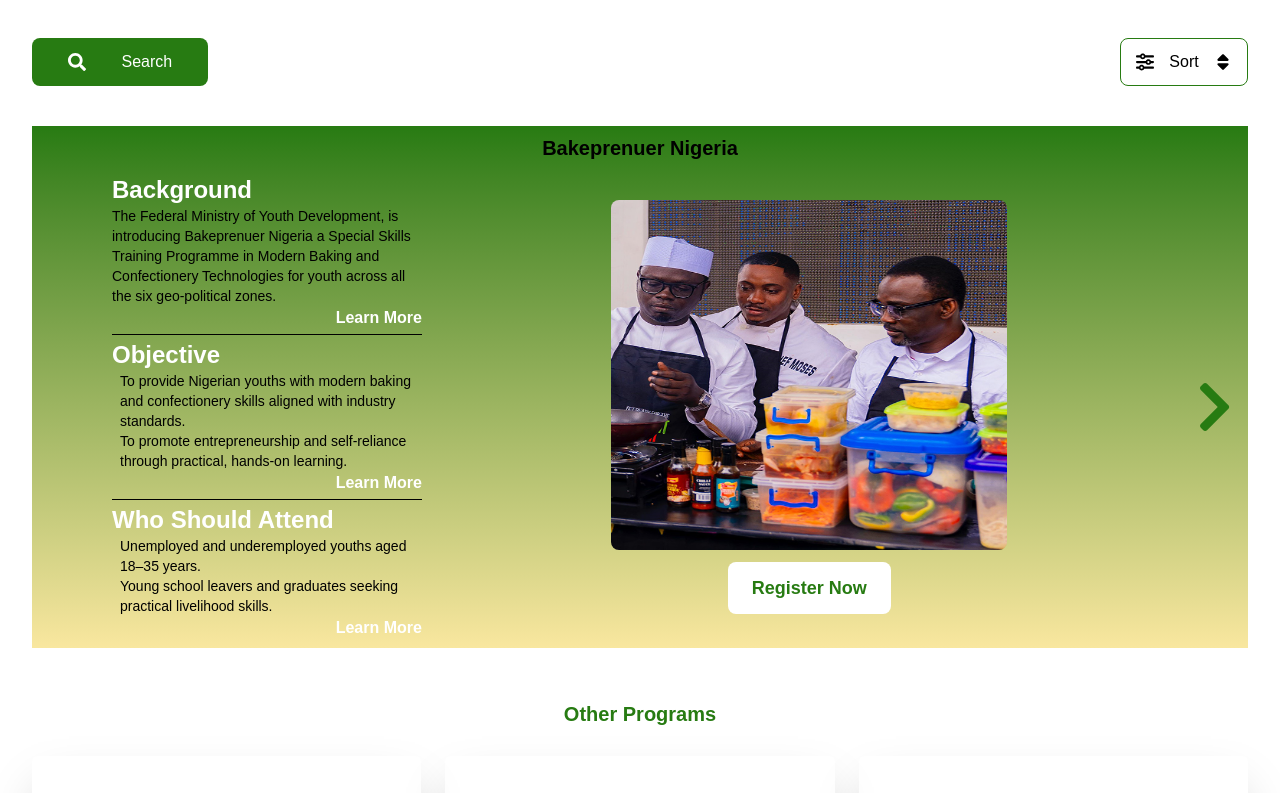
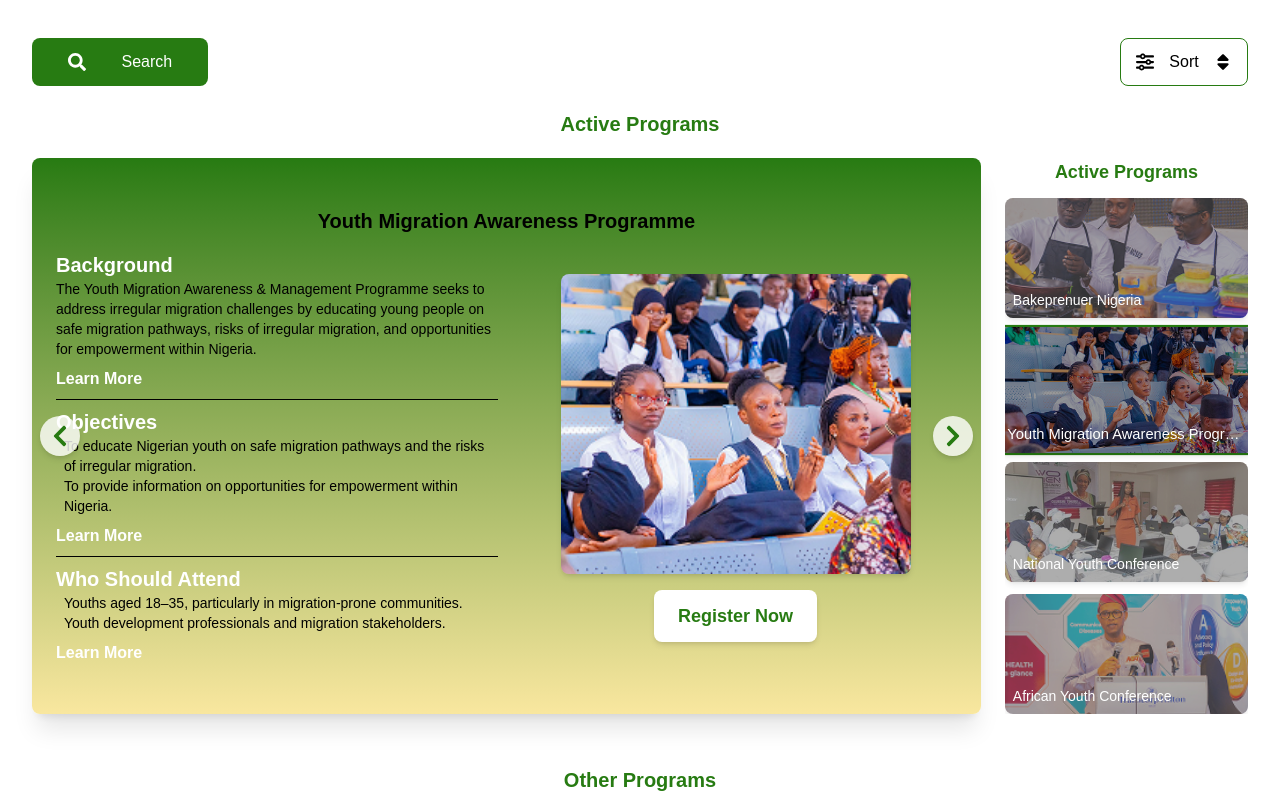
Before and after one commit to Blaziod/urep-frontend, a Next.js app: page / in a window 1280 px wide. Shown: the part 693-1486 px from the top of the page. Built offline with nearby package versions, Linux system fonts and the light colour scheme.

Commit message:
feat: active programs

```diff
--- a/src/app/page.tsx
+++ b/src/app/page.tsx
@@ -1,13 +1,113 @@
 'use client';
 
-import React from "react";
+import React, {useEffect, useState} from "react";
 import Image from "next/image";
 import Link from "next/link";
-import {FaChevronRight, FaSearch} from "react-icons/fa";
+import {FaChevronLeft, FaChevronRight, FaSearch} from "react-icons/fa";
 import {FaSliders, FaSort} from "react-icons/fa6";
 import FooterBar from "@/components/FooterBar";
 
 export default function Home() {
+  // Program data for the carousel
+  const programsData = [
+    {
+      id: 'bakeprenuer',
+      title: 'Bakeprenuer Nigeria',
+      background: 'The Federal Ministry of Youth Development, is introducing Bakeprenuer Nigeria a Special Skills Training Programme in Modern Baking and Confectionery Technologies for youth across all the six geo-political zones.',
+      objectives: [
+        'To provide Nigerian youths with modern baking and confectionery skills aligned with industry standards.',
+        'To promote entrepreneurship and self-reliance through practical, hands-on learning.'
+      ],
+      targetAudience: [
+        'Unemployed and underemployed youths aged 18–35 years.',
+        'Young school leavers and graduates seeking practical livelihood skills.'
+      ],
+      mainImage: '/images/cooking_chefs.png',
+      thumbnailImage: '/images/chef_small.png',
+      registerLink: '/register?program=bakeprenuer'
+    },
+    {
+      id: 'youth_migration',
+      title: 'Youth Migration Awareness Programme',
+      background: 'The Youth Migration Awareness & Management Programme seeks to address irregular migration challenges by educating young people on safe migration pathways, risks of irregular migration, and opportunities for empowerment within Nigeria.',
+      objectives: [
+        'To educate Nigerian youth on safe migration pathways and the risks of irregular migration.',
+        'To provide information on opportunities for empowerment within Nigeria.'
+      ],
+      targetAudience: [
+        'Youths aged 18–35, particularly in migration-prone communities.',
+        'Youth development professionals and migration stakeholders.'
+      ],
+      mainImage: '/images/students.png',
+      thumbnailImage: '/images/students.png',
+      registerLink: '/register?program=youth_migration'
+    },
+    {
+      id: 'national_youth',
+      title: 'National Youth Conference',
+      background: 'The National Youth Conference brings together young leaders from across Nigeria to discuss pressing issues affecting youth and develop actionable solutions.',
+      objectives: [
+        'To provide a platform for youth to voice their concerns and ideas.',
+        'To develop actionable solutions to challenges facing Nigerian youth.'
+      ],
+      targetAudience: [
+        'Youth leaders and advocates aged 18-35.',
+        'Students and young professionals interested in youth development.'
+      ],
+      mainImage: '/images/corpers.png',
+      thumbnailImage: '/images/corpers.png',
+      registerLink: '/register?program=national_youth'
+    },
+    {
+      id: 'african_youth',
+      title: 'African Youth Conference',
+      background: 'The African Youth Conference is a continental platform that brings together young Africans to discuss and address challenges facing the continent.',
+      objectives: [
+        'To foster collaboration among young Africans.',
+        'To develop innovative solutions to African challenges.'
+      ],
+      targetAudience: [
+        'Young Africans aged 18-35 from across the continent.',
+        'Youth-led organizations and initiatives.'
+      ],
+      mainImage: '/images/speaker.png',
+      thumbnailImage: '/images/speaker.png',
+      registerLink: '/register?program=african_youth'
+    }
+  ];
+
+  // State for the current program index
+  const [currentProgramIndex, setCurrentProgramIndex] = useState(0);
+  const currentProgram = programsData[currentProgramIndex];
+
+  // Function to navigate to the next program
+  const nextProgram = () => {
+    setCurrentProgramIndex((prevIndex) =>
+      prevIndex === programsData.length - 1 ? 0 : prevIndex + 1
+    );
+  };
+
+  // Function to navigate to the previous program
+  const prevProgram = () => {
+    setCurrentProgramIndex((prevIndex) =>
+      prevIndex === 0 ? programsData.length - 1 : prevIndex - 1
+    );
+  };
+
+  // Function to navigate to a specific program
+  const goToProgram = (index: React.SetStateAction<number>) => {
+    setCurrentProgramIndex(index);
+  };
+
+  // Auto-slide effect
+  useEffect(() => {
+    const interval = setInterval(() => {
+      nextProgram();
+    }, 5000); // Change slide every 5 seconds
+
+    return () => clearInterval(interval); // Clean up on unmount
+  }, []);
+
   return (
       <div className={'w-screen'}>
         <div className={''}>
@@ -24,10 +124,6 @@
                 <Link className={'text-white text-sm sm:text-base md:text-lg'} href= '/'>Youth Policy</Link>
                 <Link className={'text-white text-sm sm:text-base md:text-lg'} href= '/'>Privacy Policy</Link>
               </div>
-            </div>
-            <div className="flex gap-2">
-              <Link href="/login" className={'bg-white text-black hover:bg-green-700 focus:ring-4 focus:outline-none focus:ring-blue-300 font-medium rounded-lg text-sm sm:text-md px-3 sm:px-4 py-2 sm:py-2.5 text-center'}>Login</Link>
-              <Link href={'/register'} className={'bg-[#277B12] text-white hover:bg-green-600 focus:ring-4 focus:outline-none focus:ring-blue-300 font-medium rounded-lg text-sm sm:text-md px-3 sm:px-4 py-2 sm:py-2.5 text-center border-white border-2'}>Register</Link>
             </div>
           </div>
 
@@ -48,10 +144,10 @@
           {/* Programs Sections */}
           <div className={'w-full bg-[#277B12]  overflow-hidden'}>
             <div className={'flex flex-col sm:flex-row flex-wrap items-center justify-center gap-4'}>
-              <Image src={'/images/chef_small.png'} alt={'Chefs'} width={510} height={300} className={'w-full sm:w-[calc(50%-8px)] lg:w-[calc(25%-12px)] h-[200px] sm:h-[250px] md:h-[300px] object-cover'}/>
-              <Image src={'/images/corpers.png'} alt={'Chefs'} width={510} height={300} className={'w-full sm:w-[calc(50%-8px)] lg:w-[calc(25%-12px)] h-[200px] sm:h-[250px] md:h-[300px] object-cover'} />
-              <Image src={'/images/students.png'} alt={'Chefs'} width={510} height={300} className={'w-full sm:w-[calc(50%-8px)] lg:w-[calc(25%-12px)] h-[200px] sm:h-[250px] md:h-[300px] object-cover'} />
-              <Image src={'/images/speaker.png'} alt={'Chefs'} width={510} height={300} className={'w-full sm:w-[calc(50%-8px)] lg:w-[calc(25%-12px)] h-[200px] sm:h-[250px] md:h-[300px] object-cover'} />
+              <Image src={'/images/chef_small.png'} alt={'bakeprenuer'} width={510} height={300} className={'w-full sm:w-[calc(50%-8px)] lg:w-[calc(25%-12px)] h-[200px] sm:h-[250px] md:h-[300px] object-cover'}/>
+              <Image src={'/images/corpers.png'} alt={'national_youth'} width={510} height={300} className={'w-full sm:w-[calc(50%-8px)] lg:w-[calc(25%-12px)] h-[200px] sm:h-[250px] md:h-[300px] object-cover'} />
+              <Image src={'/images/students.png'} alt={'youth_migration'} width={510} height={300} className={'w-full sm:w-[calc(50%-8px)] lg:w-[calc(25%-12px)] h-[200px] sm:h-[250px] md:h-[300px] object-cover'} />
+              <Image src={'/images/speaker.png'} alt={'african_youth'} width={510} height={300} className={'w-full sm:w-[calc(50%-8px)] lg:w-[calc(25%-12px)] h-[200px] sm:h-[250px] md:h-[300px] object-cover'} />
             </div>
           </div>
 
@@ -69,42 +165,112 @@
           </div>
 
 
-          {/*Program specific sections*/}
-          {/* Bakeprenuer Nigeria */}
-          {/* TODO: Make section like a carousel, with a button to scroll to next/prev program. Each program should have a title, description, image, and a link to the program page */}
-          <div className={'flex flex-col justify-center bg-gradient-to-b from-[#277B12] to-[#F9E79F] my-6 md:mt-10 py-2 px-4 h-[3%] w-[95%] mx-auto'}>
-            <h2 className={'font-semibold text-xl text-center text-black mb-2 md:mb-3'}>Bakeprenuer Nigeria</h2>
-            <div className={'flex flex-col lg:flex-row items-center gap-3 lg:gap-x-5 xl:gap-x-10'}>
-              <div className={'flex-col justify-start w-full lg:w-1/2 pl-16'}>
-                <h1 className={'text-white text-lg md:text-xl lg:text-2xl font-semibold '}>Background</h1>
-                <p className={'text-black font-normal text-xs md:text-sm text-wrap leading-4 md:leading-5'}>The Federal Ministry of Youth Development,
-                  is introducing Bakeprenuer Nigeria a Special Skills Training Programme in
-                  Modern Baking and Confectionery Technologies for youth across all the six
-                  geo-political zones.
-                </p>
-                <h3 className={'justify-self-end text-sm md:text-base text-white font-semibold'}>Learn More</h3>
-                <hr className="my-1"/>
-                <h1 className={'text-white text-lg md:text-xl lg:text-2xl font-semibold'}>Objective</h1>
-                <ul className="pl-2">
-                  <li className={'text-black font-normal text-xs md:text-sm text-wrap leading-4 md:leading-5'}>To provide Nigerian youths with modern baking and confectionery skills aligned with industry standards.</li>
-                  <li className={'text-black font-normal text-xs md:text-sm text-wrap leading-4 md:leading-5'}>To promote entrepreneurship and self-reliance through practical, hands-on learning.</li>
-                </ul>
-                <h3 className={'justify-self-end text-sm md:text-base text-white font-semibold'}>Learn More</h3>
-                <hr className="my-1"/>
-                <h1 className={'text-white text-lg md:text-xl lg:text-2xl font-semibold'}>Who Should Attend</h1>
-                <ul className="pl-2">
-                  <li className={'text-black font-normal text-xs md:text-sm text-wrap leading-4 md:leading-5'}>Unemployed and underemployed youths aged 18–35 years.</li>
-                  <li className={'text-black font-normal text-xs md:text-sm text-wrap leading-4 md:leading-5'}>Young school leavers and graduates seeking practical livelihood skills.</li>
-                </ul>
-                <h3 className={'justify-self-end text-sm md:text-base text-white font-semibold'}>Learn More</h3>
+          {/*Active programs sections*/}
+          <div className={'flex flex-col my-6 md:mt-6 w-[95%] mx-auto'}>
+            <h2 className={'font-semibold text-xl text-center text-[#277B12] mb-4 md:mb-5'}>Active Programs</h2>
+
+            <div className={'flex flex-col lg:flex-row gap-6'}>
+              {/* Program Card Carousel */}
+              <div className={'flex-1 relative'}>
+                <div className={'flex flex-col justify-center bg-gradient-to-b from-[#277B12] to-[#F9E79F] rounded-lg shadow-xl p-6 h-full'}>
+                  <h2 className={'font-semibold text-xl text-center text-black mb-3 md:mb-4'}>{currentProgram.title}</h2>
+                  <div className={'flex flex-col lg:flex-row items-center gap-4'}>
+                    <div className={'flex-col justify-start w-full lg:w-1/2'}>
+                      <h1 className={'text-white text-lg md:text-xl font-semibold'}>Background</h1>
+                      <p className={'text-black font-normal text-xs md:text-sm text-wrap leading-5 mb-2'}>
+                        {currentProgram.background}
+                      </p>
+                      <h3 className={'text-sm md:text-base text-white font-semibold'}>Learn More</h3>
+
+                      <hr className="my-2"/>
+
+                      <h1 className={'text-white text-lg md:text-xl font-semibold'}>Objectives</h1>
+                      <ul className="pl-2 mb-2">
+                        {currentProgram.objectives.map((objective, index) => (
+                          <li key={index} className={'text-black font-normal text-xs md:text-sm text-wrap leading-5'}>
+                            {objective}
+                          </li>
+                        ))}
+                      </ul>
+                      <h3 className={'text-sm md:text-base text-white font-semibold'}>Learn More</h3>
+
+                      <hr className="my-2"/>
+
+                      <h1 className={'text-white text-lg md:text-xl font-semibold'}>Who Should Attend</h1>
+                      <ul className="pl-2 mb-2">
+                        {currentProgram.targetAudience.map((audience, index) => (
+                          <li key={index} className={'text-black font-normal text-xs md:text-sm text-wrap leading-5'}>
+                            {audience}
+                          </li>
+                        ))}
+                      </ul>
+                      <h3 className={'text-sm md:text-base text-white font-semibold'}>Learn More</h3>
+                    </div>
+
+                    <div className={'flex flex-col justify-center items-center w-full lg:w-1/2'}>
+                      <div className={'w-full max-w-[350px] object-cover'}>
+                        <Image
+                          src={currentProgram.mainImage}
+                          alt={currentProgram.title}
+                          width={450}
+                          height={350}
+                          className={'rounded-lg w-full h-[300px] object-cover shadow-md'}
+                        />
+                      </div>
+                      <Link
+                        href={currentProgram.registerLink}
+                        className={'text-center text-base md:text-lg text-[#277B12] font-semibold mt-4 rounded-lg bg-white px-6 py-3 hover:bg-gray-100 transition-colors shadow-md'}
+                      >
+                        Register Now
+                      </Link>
+                    </div>
+                  </div>
+                </div>
+
+                {/* Navigation buttons */}
+                <button
+                  onClick={prevProgram}
+                  className={'absolute left-2 top-1/2 transform -translate-y-1/2 bg-white/80 rounded-full p-2 shadow-md hover:bg-white transition-colors'}
+                >
+                  <FaChevronLeft size={24} color={'#277B12'} />
+                </button>
+
+                <button
+                  onClick={nextProgram}
+                  className={'absolute right-2 top-1/2 transform -translate-y-1/2 bg-white/80 rounded-full p-2 shadow-md hover:bg-white transition-colors'}
+                >
+                  <FaChevronRight size={24} color={'#277B12'} />
+                </button>
               </div>
-              <div className={'flex flex-col justify-center items-center w-full'}>
-                <div className={'w-[57%] object-cover'}>
-                  <Image src={'/images/cooking_chefs.png'} alt={'Bakeprenuer'} width={450} height={80} className={'rounded-lg w-full h-[350px]'}/>
+
+              {/* Thumbnail Navigation */}
+              <div className={'w-full lg:w-[20%] flex flex-col'}>
+                <h3 className={'text-center text-lg font-semibold text-[#277B12] mb-3'}>Active Programs</h3>
+                <div className={'flex flex-row lg:flex-col gap-3 overflow-x-auto lg:overflow-y-auto'}>
+                  {programsData.map((program, index) => (
+                    <div
+                      key={program.id}
+                      onClick={() => goToProgram(index)}
+                      className={`cursor-pointer transition-all duration-300 ${currentProgramIndex === index ? 'scale-105 ring-2 ring-[#277B12]' : 'opacity-80 hover:opacity-100'}`}
+                    >
+                      <div className={'relative'}>
+                        <Image
+                          src={program.thumbnailImage}
+                          alt={program.title}
+                          width={200}
+                          height={120}
+                          className={'rounded-lg w-full h-[120px] object-cover shadow-md'}
+                        />
+                        <div className={'absolute inset-0 bg-black/40 rounded-lg flex items-end'}>
+                          <p className={'text-white text-sm font-medium p-2 truncate w-full'}>
+                            {program.title}
+                          </p>
+                        </div>
+                      </div>
+                    </div>
+                  ))}
                 </div>
-                <h3 className={'text-center text-base md:text-lg text-[#277B12] font-semibold mt-3 rounded-lg bg-white px-6 py-3'}>Register Now</h3>
               </div>
-                <FaChevronRight width={200} height={200} color={'#277B12'} className={'text-white text-6xl cursor-pointer'}/>
             </div>
           </div>
 
```
